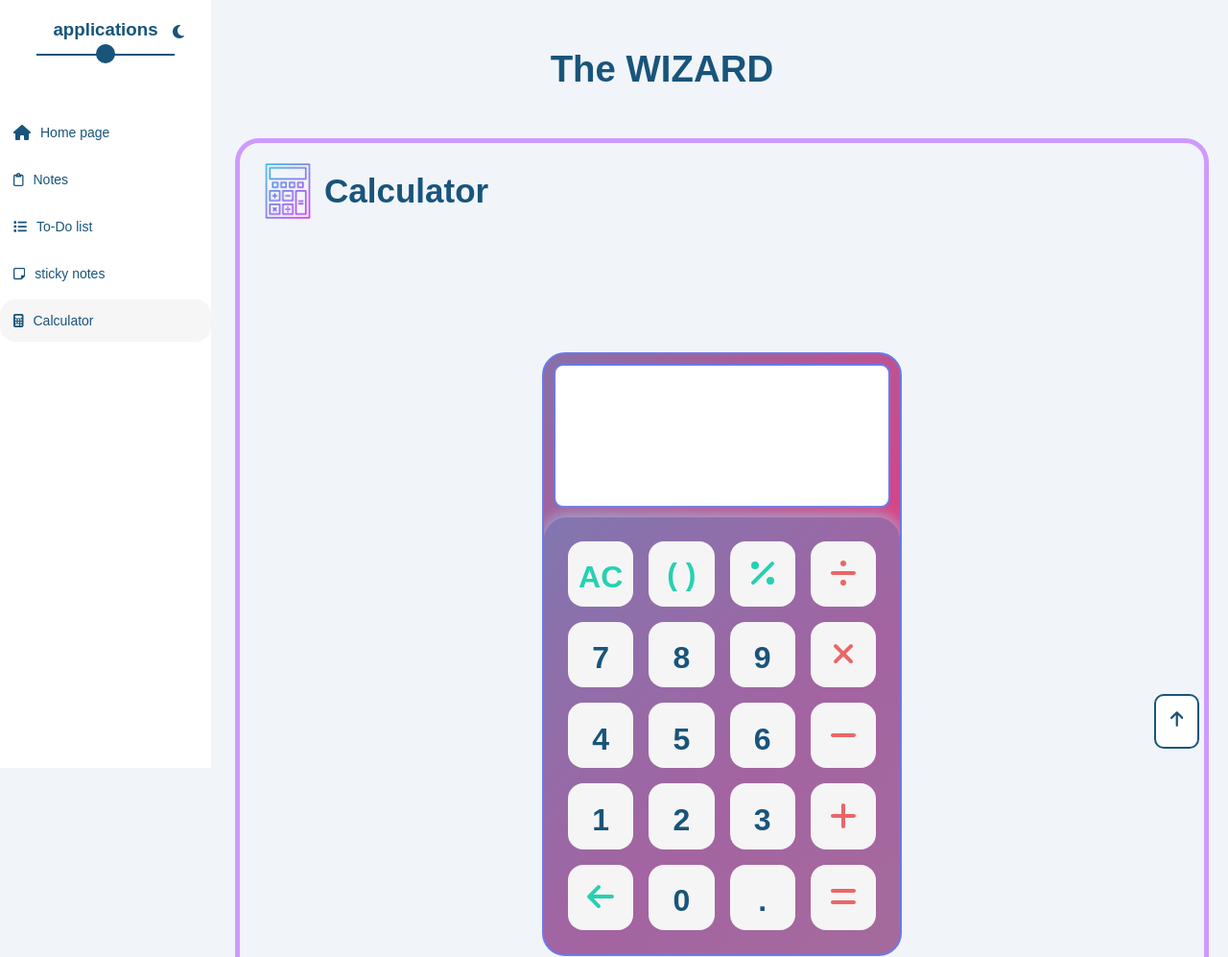
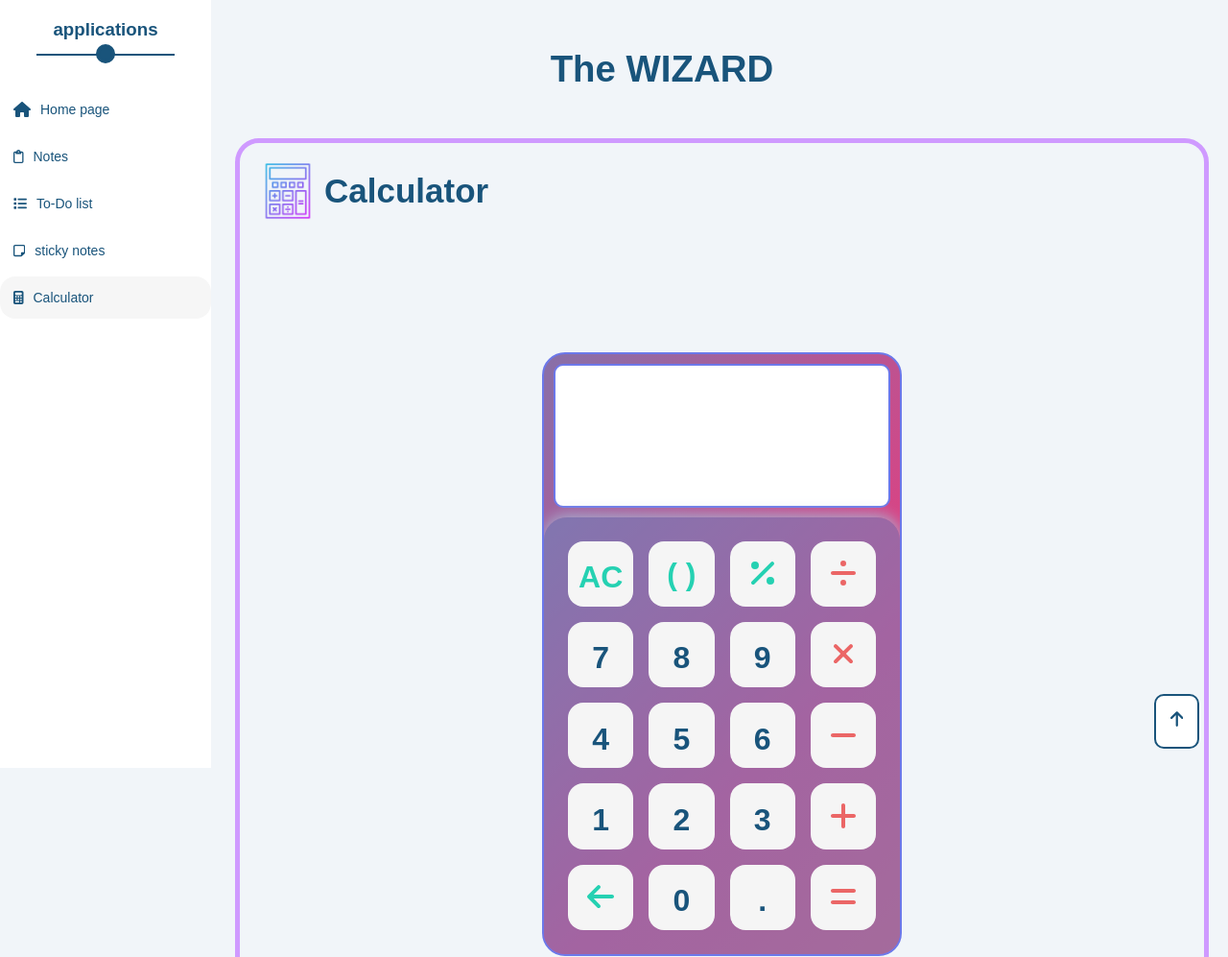
Before and after one commit to JanviaveTharwat/the-wizared, a plain HTML site: page htmls/calculator.html in a window 1280 px wide. Shown: the top 997 px of the page at 96% size. Drawn offline with Linux system fonts and the light colour scheme.

Commit message:
Update calculator.html

```diff
--- a/htmls/calculator.html
+++ b/htmls/calculator.html
@@ -16,12 +16,6 @@
         <div class="full_page">
             <div id="sidebar">
                 <h3>applications</h3>
-                <button class="abc" aria-label="dark-mood">
-                    <svg xmlns="http://www.w3.org/2000/svg" height="1em" viewBox="0 0 384 512">
-                        <!--! Font Awesome Free 6.4.2 by @fontawesome - https://fontawesome.com License - https://fontawesome.com/license (Commercial License) Copyright 2023 Fonticons, Inc. -->
-                        <path d="M223.5 32C100 32 0 132.3 0 256S100 480 223.5 480c60.6 0 115.5-24.2 155.8-63.4c5-4.9 6.3-12.5 3.1-18.7s-10.1-9.7-17-8.5c-9.8 1.7-19.8 2.6-30.1 2.6c-96.9 0-175.5-78.8-175.5-176c0-65.8 36-123.1 89.3-153.3c6.1-3.5 9.2-10.5 7.7-17.3s-7.3-11.9-14.3-12.5c-6.3-.5-12.6-.8-19-.8z"/>
-                    </svg>
-                </button>
                 <ul id="nv">
                     <li>
                         <a href="../index.html" class="btnv">
```
